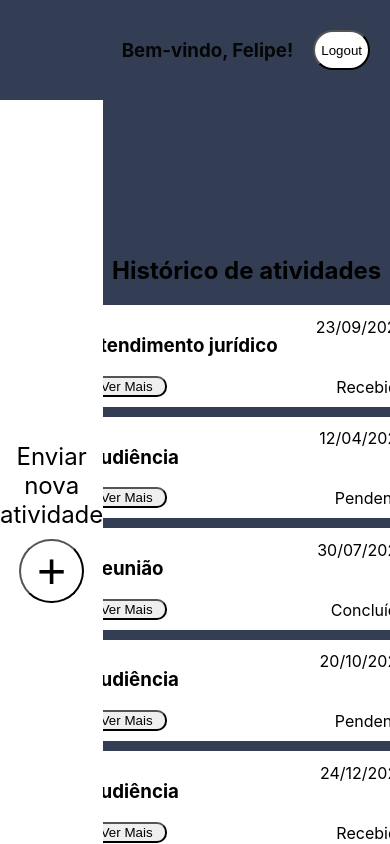
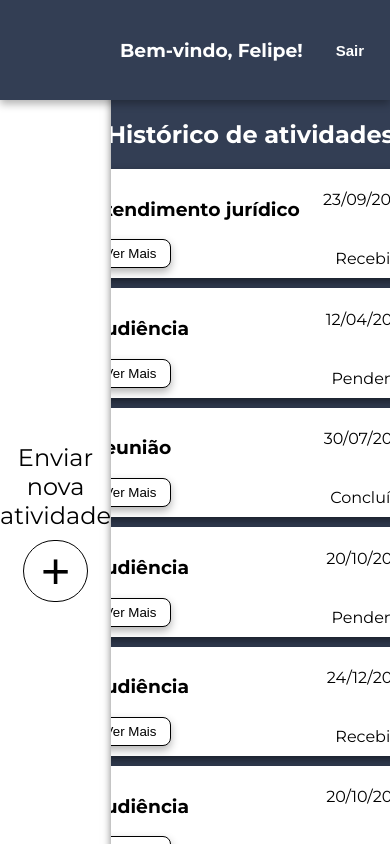
Before and after one commit to NotaJuris/frontend-notajuris, a React (Create React App) app: page / in a window 390 px wide. Shown: the top 844 px of the page. Built offline with nearby package versions, Linux system fonts and the light colour scheme.

Commit message:
box-shadows, responsivity and buttons-style

```diff
--- a/src/App.css
+++ b/src/App.css
@@ -22,6 +22,7 @@
   justify-content: center;
   font-size: calc(10px + 2vmin);
   color: white;
+
 }
 
 .App-link {
@@ -36,3 +37,5 @@
     transform: rotate(360deg);
   }
 }
+
+@import url('https://fonts.googleapis.com/css2?family=Montserrat:ital,wght@0,100..900;1,100..900&display=swap');
--- a/src/App.jsx
+++ b/src/App.jsx
@@ -3,7 +3,8 @@ import './App.css';
 import StudentScreen from './screens/StudentScreen';
 import Navbar from './components/NavbarComponent/Navbar';
 import LeftSection from './components/Sections/LeftSection';
-import Card from './components/CardComponents/Card';
+/*Retirei a importação do Card, pois ele já está incluso na Section */
+
 
 
 function App() {
--- a/src/components/CardComponents/Card.css
+++ b/src/components/CardComponents/Card.css
@@ -8,6 +8,7 @@
   display: flex;
   justify-content: space-between;
   align-items: center;
+  box-shadow: 0 4px 8px rgba(0, 0, 0, 0.5);
 }
 
 .activity-info {
@@ -34,8 +35,14 @@
 .see-more-button{
   display: flex;
   justify-content: center;
-  border-radius: 10px;
+  border-radius: 8px;
+  border: thin solid;
   width: 80px;
   cursor: pointer;
+  box-shadow: inset;
+  size: 10cap;
+  box-shadow: 0 4px 8px rgba(0, 0, 0, 0.3);
+  padding: 6px;
+  background-color: white;
 
 }
--- a/src/components/NavbarComponent/Navbar.css
+++ b/src/components/NavbarComponent/Navbar.css
@@ -8,12 +8,19 @@
   justify-content: flex-end;
   position: relative;
   z-index: 1;
+  box-shadow: 0 4px 8px rgba(0, 0, 0, 0.3);
 }
 
 .LogoutButton{
-  background-color: #ffffff;
-  border-radius:  70px;
-  height: 40px;
-  margin-left: 20px;
+  border: none;
+  background: none;
+  font-size: 15px;
+  font-weight: bold;
+  color: white;
+  height: 35px;
+  cursor: pointer;
+  margin-left: 27px;
+
+
 
 }
--- a/src/components/NavbarComponent/Navbar.jsx
+++ b/src/components/NavbarComponent/Navbar.jsx
@@ -4,8 +4,8 @@ import './Navbar.css';
 function Navbar(props) {
   return (
     <div className="Navbar">
-      <h3>Bem-vindo, {props.name}!</h3>
-      <button className="LogoutButton" >Logout</button>
+      <h3 style={{ color: 'white' }}>Bem-vindo, {props.name}!</h3>
+      <button className="LogoutButton" >Sair</button>
     </div>
   );
 }
--- a/src/components/Sections/LeftSection.css
+++ b/src/components/Sections/LeftSection.css
@@ -1,5 +1,6 @@
 .main{
   height: 100vh; /* Para que a altura ocupe 100% da viewport */
+
 }
 
 .left-section{
@@ -10,6 +11,7 @@
   justify-content: center;
   height: 100vh;
   background-color: white;
+
 
 }
 
@@ -24,8 +26,10 @@
   width: 65px;
   text-align: center;
   border-radius:50px;
+  border: thin solid;
+  font-weight: 100;
   font-size: 50px;
-  background: none;
+  background: transparent;
   cursor: pointer;
 
 }
@@ -37,16 +41,18 @@
 
 .right-section{
   display: flex;
+  /*
   margin-left: auto;
   margin-top: auto;
+   */
   height: 100vh;
   align-items: center;
   flex-direction: column;
   justify-content: flex-end;
   background-color: #333e54;
   padding: 30px;
-  overflow-y: auto;
-
+  overflow-y: hidden;
+  box-shadow: 0 4px 8px rgba(0, 0, 0, 0.5);
 }
 .container{
   display: flex;
@@ -58,4 +64,5 @@
 .card-container{
   display: flex;
   flex-direction: column;
+  height: 100vh;
 }
--- a/src/components/Sections/LeftSection.jsx
+++ b/src/components/Sections/LeftSection.jsx
@@ -13,7 +13,7 @@ function LeftSection() {
 
       <section className= "right-section">
         <div className="card-container">
-          <h2>Histórico de atividades</h2>
+          <h2 style={{ color: 'white' }}>Histórico de atividades</h2>
           <Card title="Atendimento jurídico" date="23/09/2024" status="Recebida" />
           <Card title="Audiência" date="12/04/2025" status="Pendente"/>
           <Card title="Reunião" date="30/07/2025" status="Concluída"/>
--- a/src/index.css
+++ b/src/index.css
@@ -1,8 +1,12 @@
+@import url('https://fonts.googleapis.com/css2?family=Montserrat:ital,wght@0,100..900;1,100..900&display=swap');
+
 body {
   margin: 0;
-  font-family: -apple-system, BlinkMacSystemFont, 'Segoe UI', 'Roboto', 'Oxygen',
+  font-family: 'Montserrat', sans-serif;
+
+  /* font-family: -apple-system, BlinkMacSystemFont, 'Segoe UI', 'Roboto', 'Oxygen',
     'Ubuntu', 'Cantarell', 'Fira Sans', 'Droid Sans', 'Helvetica Neue',
-    sans-serif;
+    sans-serif; */
   -webkit-font-smoothing: antialiased;
   -moz-osx-font-smoothing: grayscale;
 }
--- a/src/screens/StudentScreen.jsx
+++ b/src/screens/StudentScreen.jsx
@@ -1,8 +1,8 @@
 function StudentScreen() {
   return (
     <div>
+
     </div>
-
   );
 }
 
```
Also changed, not shown: 1 other file (tests, documents, lock files or other folders).
